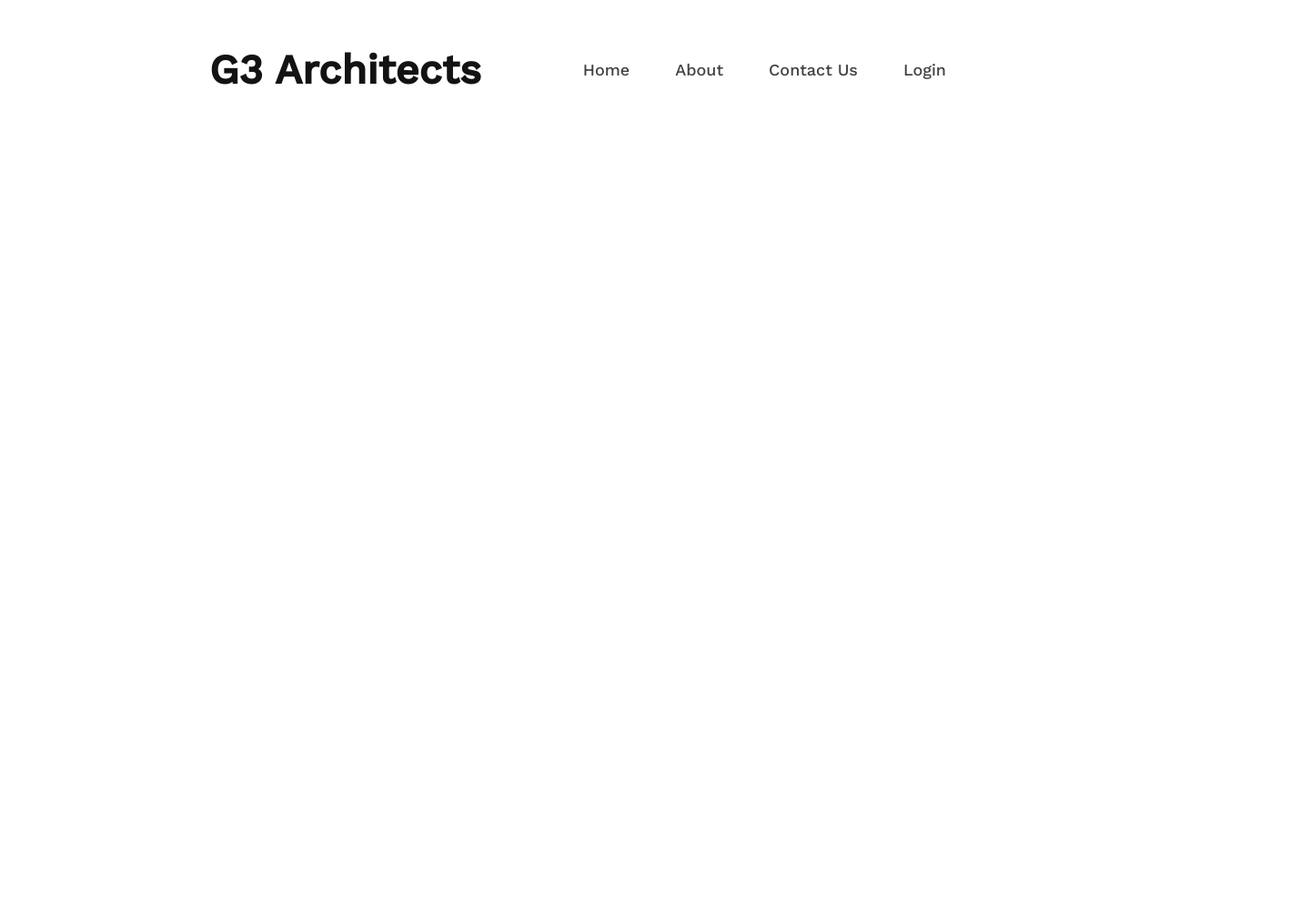
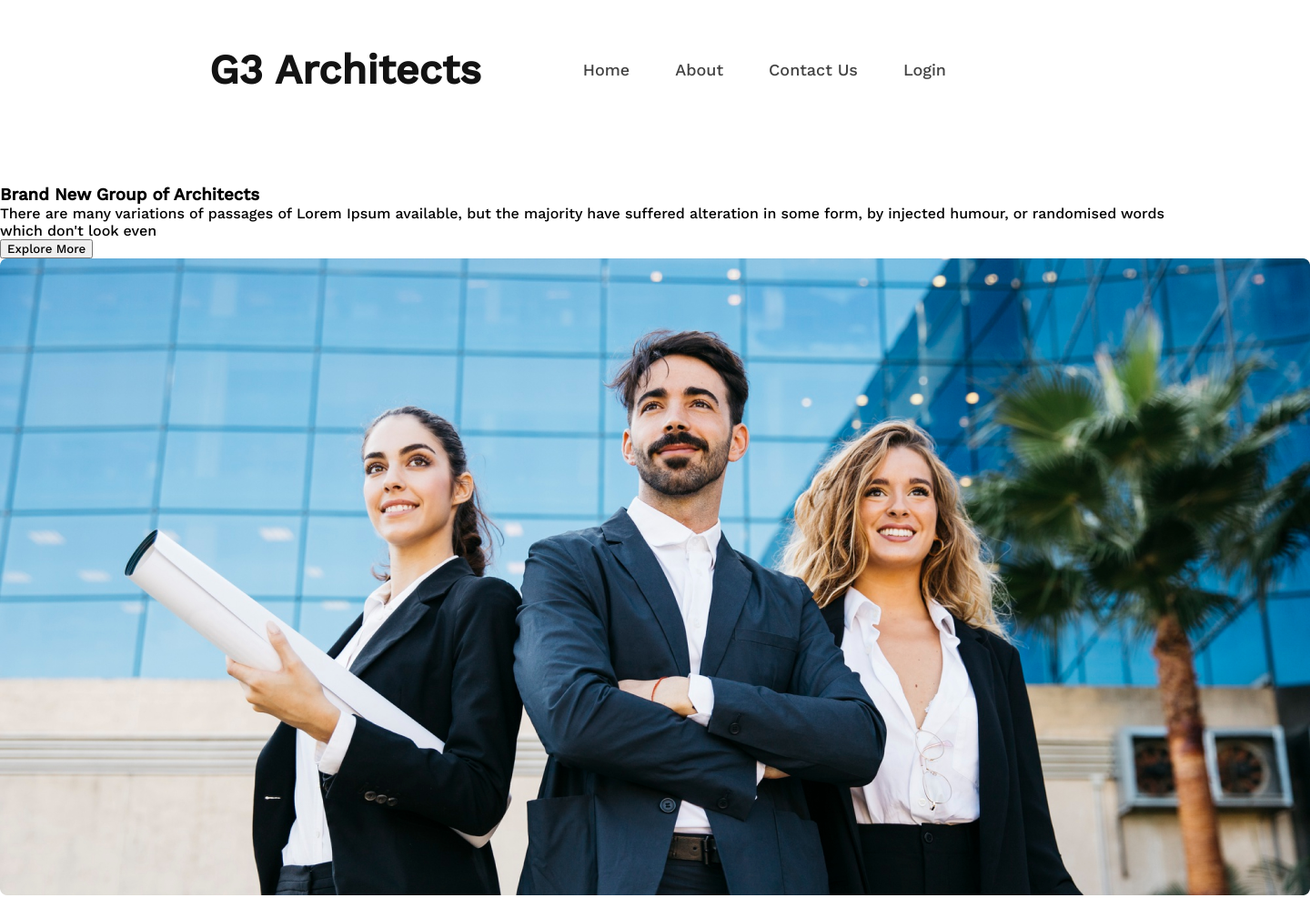
Before and after one commit to Shofiul-17/g3-architects, a plain HTML site: page index.html in a window 1280 px wide. Shown: the whole page at 91% size, 1440 px wide, since content can reach past the window. Before the commit the page ends 800 px from the top, so only its background shows below. Drawn offline with nearby package versions, Linux system fonts and the light colour scheme.

```diff
--- a/index.html
+++ b/index.html
@@ -22,6 +22,18 @@
             </ul>
         </nav>
         <!-- Navigation bar Start -->
+        <!-- Header Banner Start -->
+        <!-- .banner>div>h3.banner-title+p.banner-description+button.btn-primary^img -->
+        <div class="banner">
+            <div>
+                <h3 class="banner-title">Brand New
+                    Group of Architects</h3>
+                <p class="banner-description">There are many variations of passages of Lorem Ipsum available, but the majority have suffered alteration in some form, by injected humour, or randomised words which don't look even</p>
+                <button class="btn-primary">Explore More</button>
+            </div>
+            <img src="images/banner.png" alt="">
+        </div>
+        <!-- Header Banner End -->
     </header>
     <!-- Header End -->
 </body>
```
